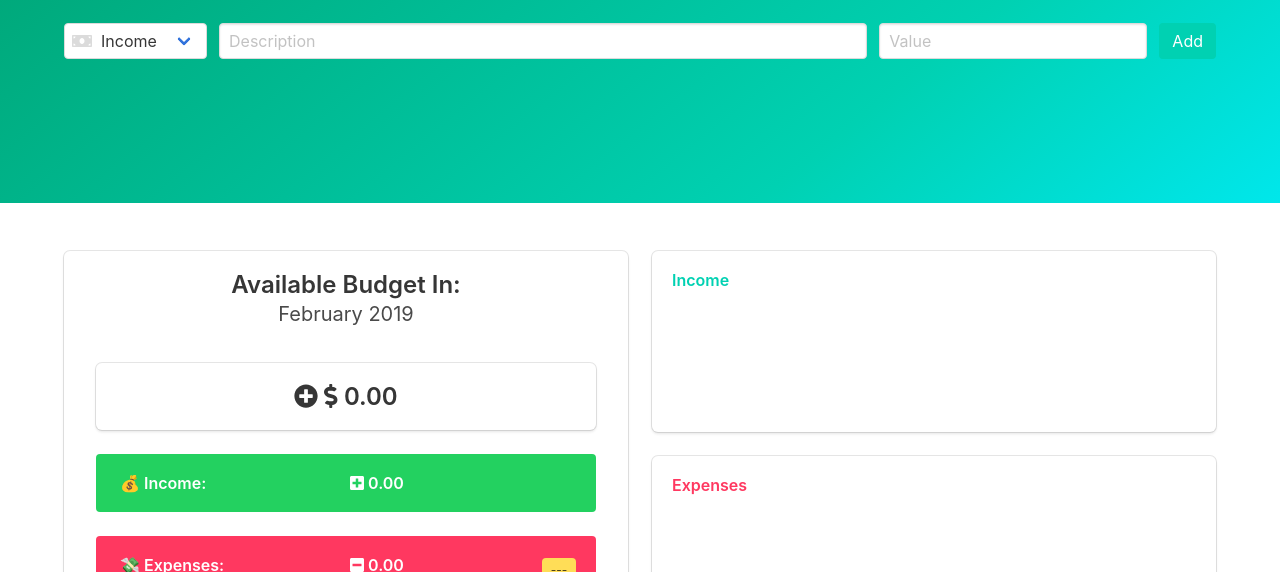
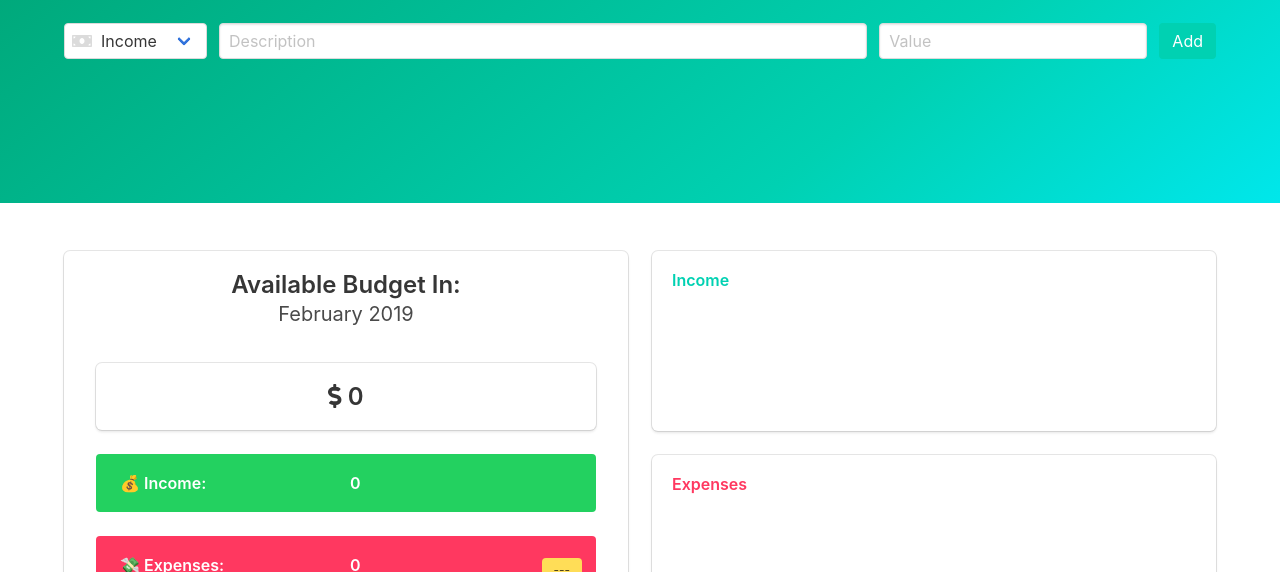
Before and after one commit to cjianhui/js-budget-app, a plain HTML site: page index.html in a window 1280 px wide. Shown: the part 228-800 px from the top of the page. Drawn offline with nearby package versions, Linux system fonts and the light colour scheme.

Commit message:
Display budget in UI

```diff
--- a/app.js
+++ b/app.js
@@ -103,7 +103,11 @@ var UIController = (function () {
         inputValue: '#add__value',
         inputBtn: '#add__btn',
         incomeContainer: '.income__list',
-        expensesContainer: '.expenses__list'
+        expensesContainer: '.expenses__list',
+        budgetLabel: '#budget__value',
+        incomeLabel: '#budget__income--value',
+        expensesLabel: '#budget__expenses--value',
+        percentageLabel: '#budget__expenses--percentage'
     };
 
     return {
@@ -154,6 +158,18 @@ var UIController = (function () {
             });
 
             fieldsArr[0].focus();
+        },
+
+        displayBudget: function(obj) {
+            document.querySelector(DOMstrings.budgetLabel).textContent = obj.budget;
+            document.querySelector(DOMstrings.incomeLabel).textContent = obj.totalInc;
+            document.querySelector(DOMstrings.expensesLabel).textContent = obj.totalExp;
+
+            if (obj.percentage > 0) {
+                document.querySelector(DOMstrings.percentageLabel).textContent = obj.percentage + "%";
+            } else {
+                document.querySelector(DOMstrings.percentageLabel).textContent = "---";
+            }
         }
     }
 
@@ -182,7 +198,7 @@ var controller = (function(budgetCtrl, UICtrl) {
         var budget = budgetCtrl.getBudget();
 
         // 3. Display the budget in UI
-        console.log(budget);
+        UICtrl.displayBudget(budget);
     }
 
 
@@ -213,6 +229,12 @@ var controller = (function(budgetCtrl, UICtrl) {
     return {
         init: function() {
             console.log('Application has started');
+            UICtrl.displayBudget({
+                budget: 0,
+                totalInc: 0,
+                totalExp: 0,
+                percentage: -1
+            });
             setupEventListeners();
         }
     }
--- a/index.html
+++ b/index.html
@@ -57,9 +57,8 @@
 
                     <div class="tile is-parent is-vertical">
                         <article class="tile is-child box">
-                            <p class="title has-text-centered is-4"><span id="budget__icon"><i
-                                    class="fas fa-plus-circle"></i></span> <i class="fas fa-dollar-sign"></i> <span
-                                    id="budget__value">0.00</span></p>
+                            <p class="title has-text-centered is-4"> <i class="fas fa-dollar-sign"></i> <span
+                                    id="budget__value">+ 0.00</span></p>
                         </article>
 
                         <div class="tile is-child">
@@ -69,7 +68,7 @@
                                         <p class="title is-6">💰 Income: </p>
                                     </div>
                                     <div class="column">
-                                        <p class="title is-6"><i class="fas fa-plus-square"></i>
+                                        <p class="title is-6">
                                             <span id="budget__income--value">0.00</span>
                                         </p>
                                     </div>
@@ -82,12 +81,12 @@
                                         <p class="title is-6">💸 Expenses: </p>
                                     </div>
                                     <div class="column">
-                                        <p class="title is-6"><i class="fas fa-minus-square"></i>
+                                        <p class="title is-6">
                                             <span id="budget__expenses--value">0.00</span>
                                         </p>
                                     </div>
                                     <div class="column is-1">
-                                    <span class="tag is-warning" style="height:25px; margin-bottom: 2px">
+                                    <span class="tag is-warning" style="height:25px; padding: 3px 0; width: 40px;">
                                         <span id="budget__expenses--percentage">---</span>
                                     </span>
                                     </div>
```
